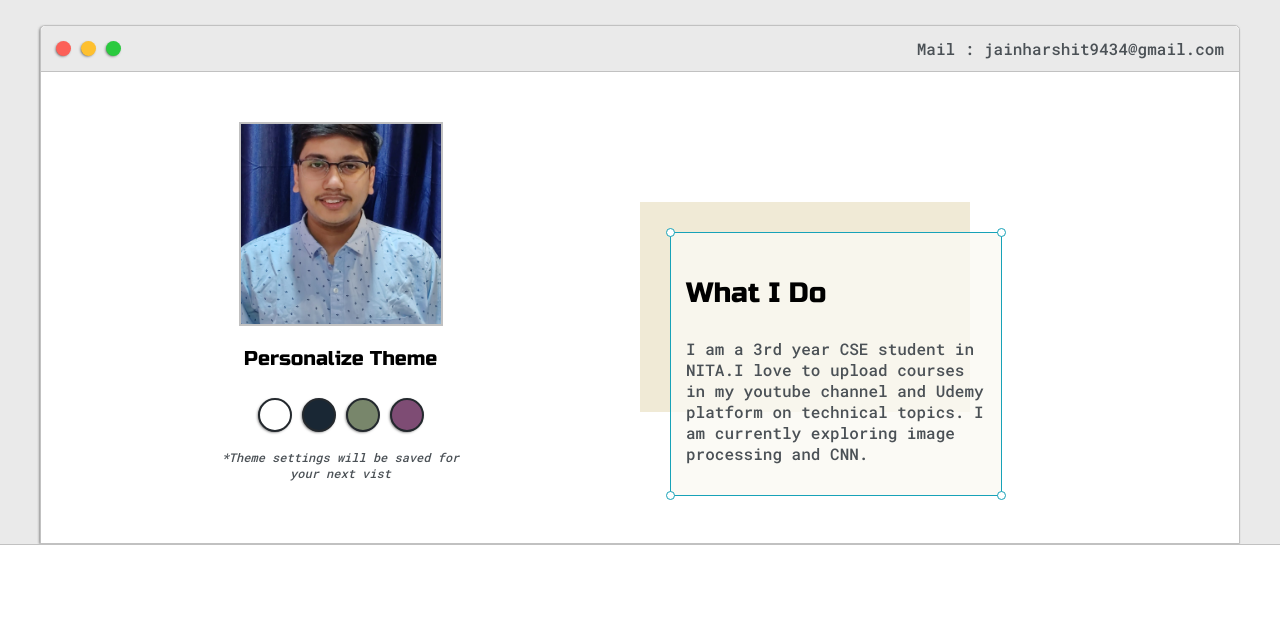
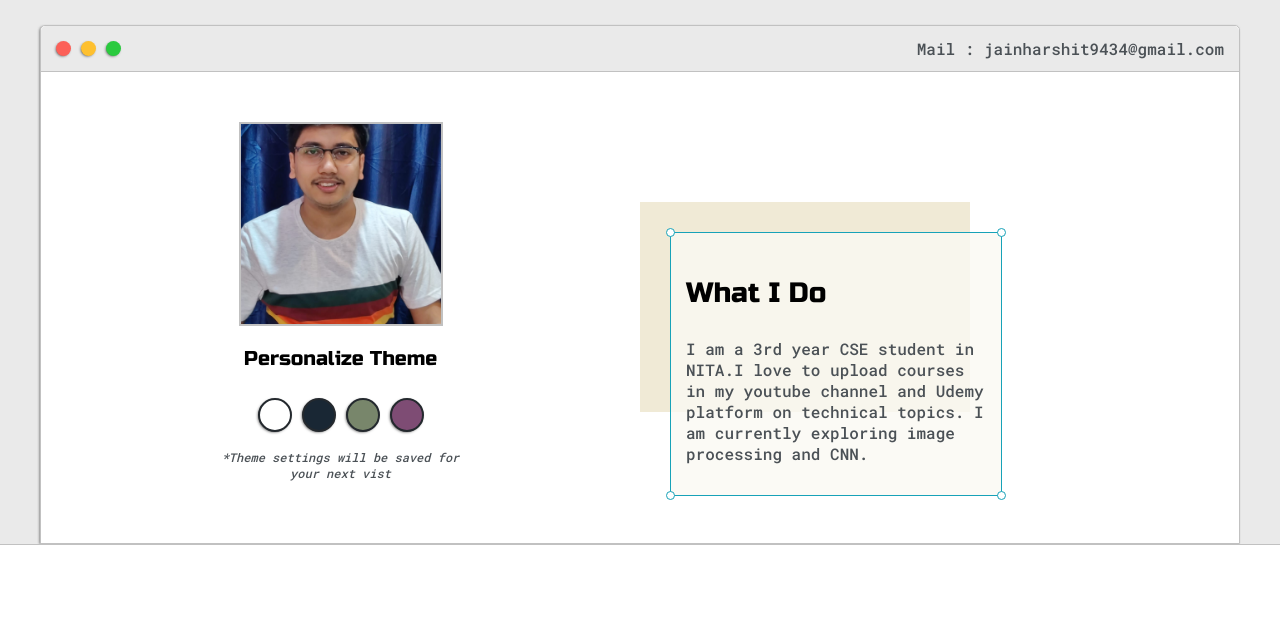
Before and after one commit to HarshitDolu/Harshit_nita, a plain HTML site: page index.html in a window 1280 px wide. Shown: the part 136-760 px from the top of the page. Drawn offline with Linux system fonts and the light colour scheme.

Commit message:
Update index.html

```diff
--- a/index.html
+++ b/index.html
@@ -42,7 +42,7 @@
 				</div>
 
 				<div class="left-column">
-					<img id="profile_pic" src="images/harshit.jpeg">
+					<img id="profile_pic" src="images/pic2.jpeg">
 					<h5 style="text-align: center;line-height: 0;">Personalize Theme</h5>
 
 					<div id="theme-options-wrapper">
```
